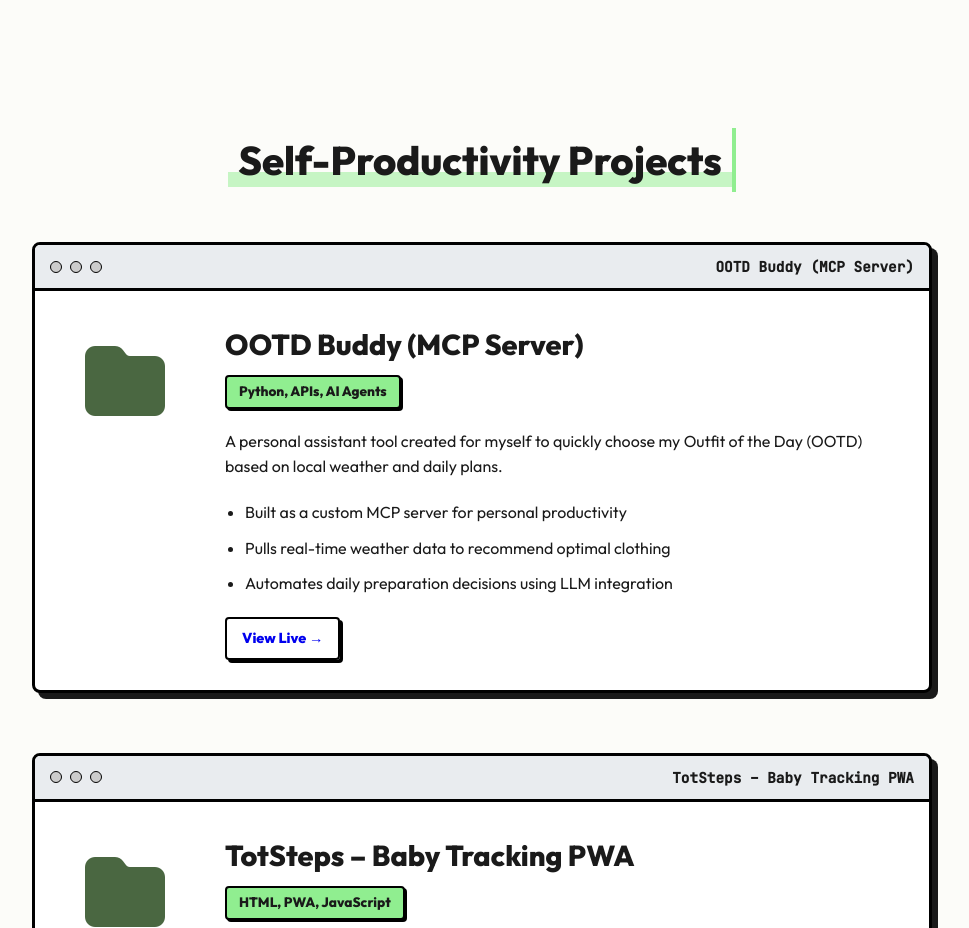
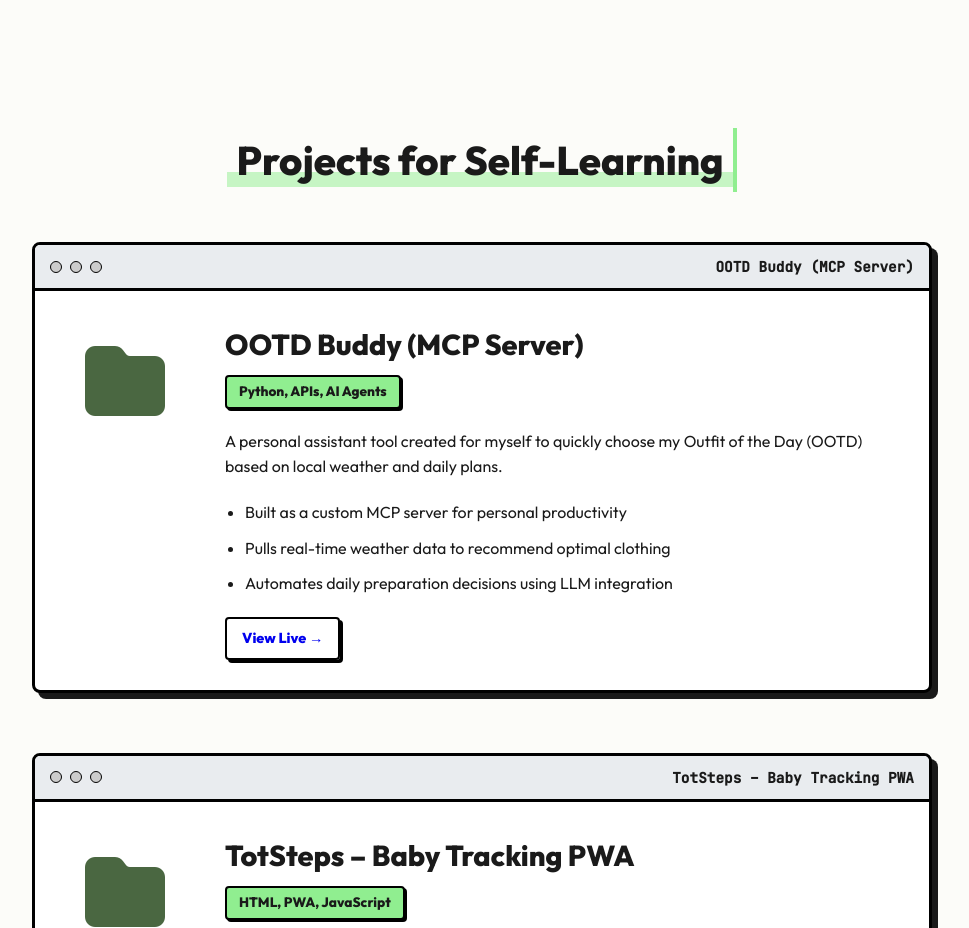
Before and after one commit to khanzeeshanf/ZeeshanPortfolio, a plain HTML site: page index.html in a window 1280 px wide. Shown: the part 1720-2648 px from the top of the page, without its empty margins (158-1127 px from the left). Drawn offline with nearby package versions, Linux system fonts and the light colour scheme.

Commit message:
Update projects section title
Replace 'Self-Productivity Projects' with 'Projects for Self-Learning' in index.html (navigation link title and section H2 data-text) to better reflect the focus on self-learning projects.

```diff
--- a/index.html
+++ b/index.html
@@ -25,7 +25,7 @@
         <ul>
             <li><a href="#about" title="About Me"><span>👨‍💻</span></a></li>
             <li><a href="#skills" title="Skills"><span>🛠️</span></a></li>
-            <li><a href="#projects" title="Self-Productivity Projects"><span>🚀</span></a></li>
+            <li><a href="#projects" title="Projects for Self-Learning"><span>🚀</span></a></li>
             <li><a href="#contact" title="Contact"><span>✉️</span></a></li>
         </ul>
     </nav>
@@ -168,7 +168,7 @@
         <!-- Projects Section -->
         <section id="projects" class="scroll-section">
             <div class="section-header animate-on-scroll">
-                <h2 class="section-title-text typewriter-trigger" data-text="Self-Productivity Projects"></h2>
+                <h2 class="section-title-text typewriter-trigger" data-text="Projects for Self-Learning"></h2>
             </div>
 
             <div class="projects-container">
```
